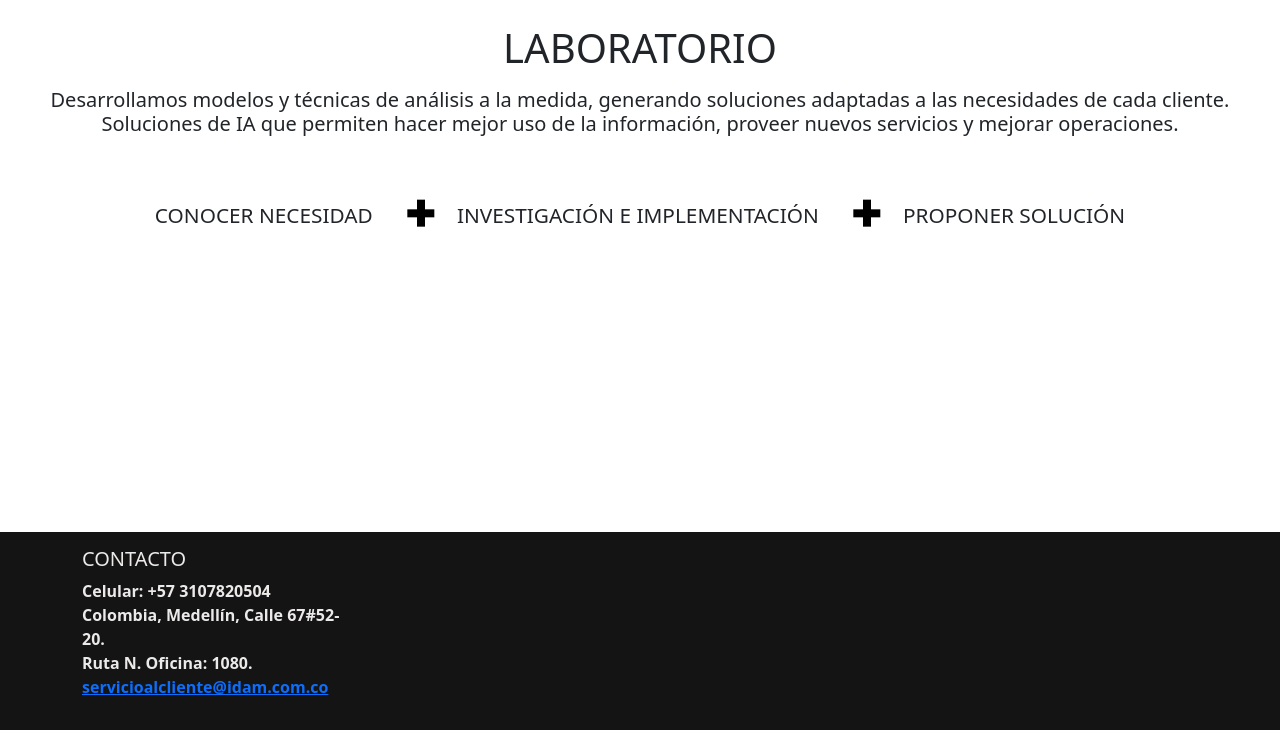
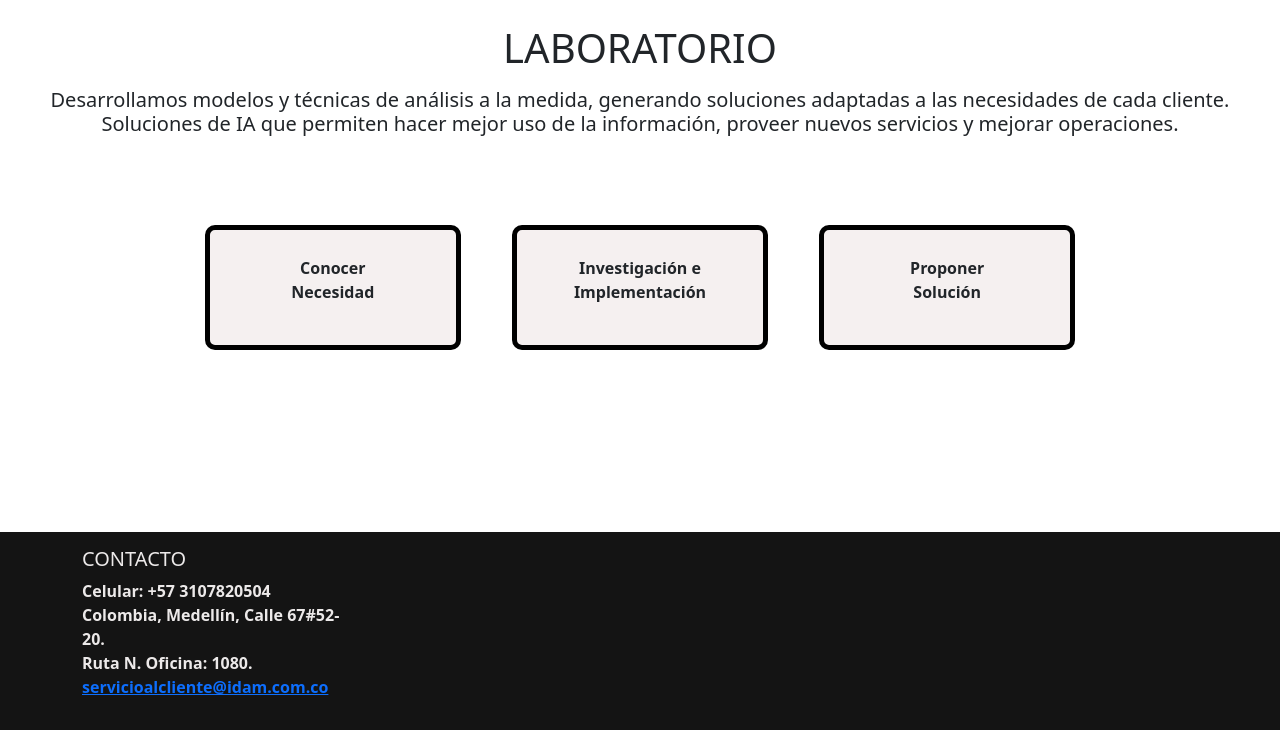
Before and after one commit to anrualesidam/iDAM_AI, a Django app: page /LaboratorioData/ in a window 1280 px wide. Shown: the part 70-800 px from the top of the page. Run offline with Django 4.2, Linux system fonts and the light colour scheme; some libraries are stand-ins or nearby versions.

Commit message:
laboratorio

```diff
--- a/base_app/templates/LaboratorioData.html
+++ b/base_app/templates/LaboratorioData.html
@@ -4,7 +4,7 @@
 <head>
     <meta charset="UTF-8">
     <meta name="viewport" content="width=device-width, initial-scale=1.0">
-    <title>{% block title %}Laboratorio Datos{% endblock %}</title>
+    <title>{% block title %}Laboratorio Ciencias{% endblock %}</title>
     <!-- Incluir archivos de Bootstrap -->
     <link rel="shortcut icon" href="{% static 'images/bitmap.ico' %}">
     <link rel="stylesheet" href="{% static 'bootstrap/css/bootstrap.min.css' %}">
@@ -22,7 +22,7 @@
         <nav class="navbar navbar-expand-lg navbar-dark navbar-custom"  style="background: #141414" >
             <div class="container">
                 <a class="navbar-brand" href="{% url 'home' %}">
-                    <img src="{% static 'images/bitmap.png' %}" width="60" height="60" class="d-inline-block align-top img-fluid"  alt="">
+                    <img src="{% static 'images/bitmap.png' %}" width="60" height="60" class="d-inline-block align-top img-fluid" alt="">
                 </a>
                 <!-- Sección de marca -->
 
@@ -64,14 +64,18 @@
             <br>
 
 
-
-                    <p style="display:inline; font-size:130%; padding:20px" >CONOCER NECESIDAD</p>
-                    <div id="plus" style="display:inline; padding:20px"></div>
-                    <p style="display:inline; font-size:130%; padding:20px" >INVESTIGACIÓN E IMPLEMENTACIÓN</p>
-                    <div id="plus" style="display:inline; padding:20px"></div>
-                    <p style="display:inline; font-size:130%; padding:20px" >PROPONER SOLUCIÓN</p>
+            <div class="contenedor">
+                <div class="box">
+                    <p > Conocer <br> Necesidad</p>
+                </div>
+                <div class="box">
+                    <p> Investigación e <br> Implementación</p>
+                </div>
+                <div class="box">
+                    <p> Proponer <br> Solución </p>
+                </div>
+            </div>
         </center>
-
 
         {% endblock %}
     </main>
```
